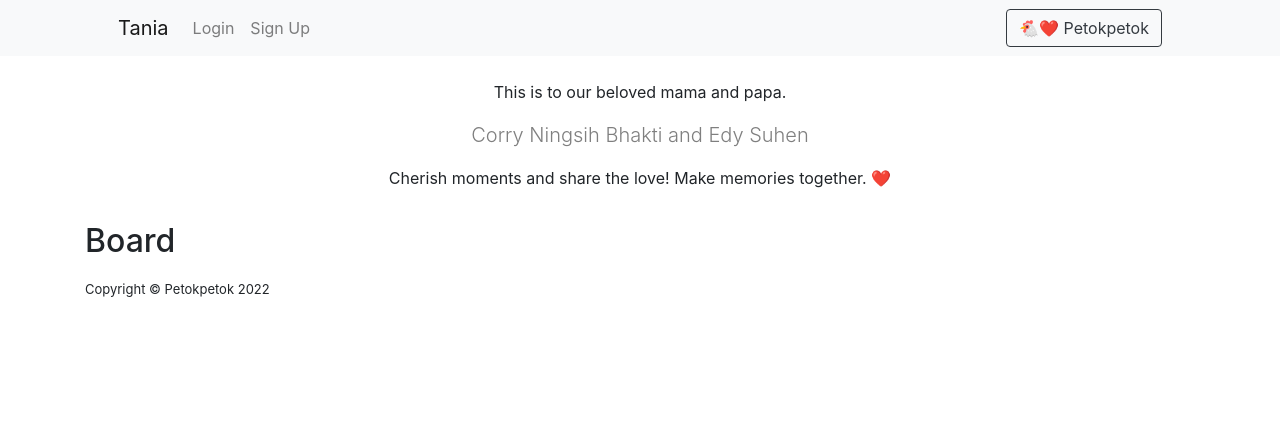
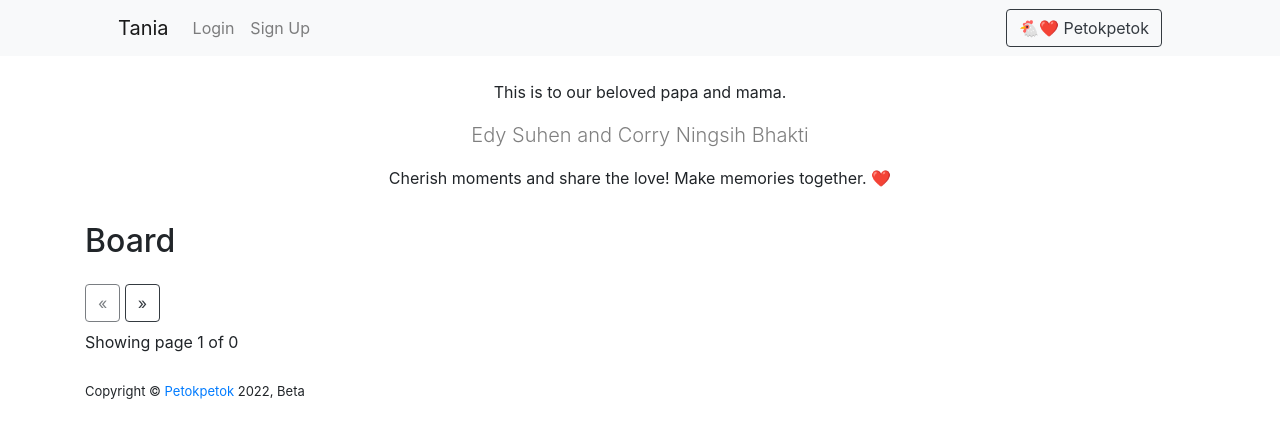
Before and after one commit to cllom/petokpetok, a Flask app: page / in a window 1280 px wide. Shown: the top 438 px of the page. Run offline with Flask 2, Linux system fonts and the light colour scheme; data that the repository does not hold is empty; some libraries are stand-ins or nearby versions.

Commit message:
add pagination

```diff
--- a/website/auth.py
+++ b/website/auth.py
@@ -29,7 +29,6 @@ def login():
 @auth.route('/logout')
 @login_required
 def logout():
-	# return "<p>Logout</p>"
 	logout_user()
 	return redirect(url_for('auth.login'))
 
@@ -39,7 +38,7 @@ def sign_up():
 		email = request.form.get('email')
 		firstName = request.form.get('firstName')
 		password1 = request.form.get('password1')
-		password2 = request.form.get('password1')
+		password2 = request.form.get('password2')
 
 		user = User.query.filter_by(email=email).first()
 
--- a/website/templates/base.html
+++ b/website/templates/base.html
@@ -36,7 +36,7 @@
 					</div>
 					<!-- Petokpetok Logo -->
 					<div class="navbar-nav ml-auto">
-						<a href="http://petokpetok.com/" class="btn btn-outline-dark" type="submit">
+						<a href="/" class="btn btn-outline-dark" type="submit">
 							<i class="bi-chat-text-fill me-2"></i>
 							🐔❤️ Petokpetok
 						</a>
@@ -73,7 +73,7 @@
 
 		<!-- Footer-->
 		<footer class="py-2 bg-white">
-			<div class="container"><font size="-1" class="m-0 text-left">Copyright &copy; Petokpetok 2022</font></div>
+			<div class="container"><font size="-1" class="m-0 text-left">Copyright &copy; <a href="http://petokpetok.com/">Petokpetok</a> 2022, Beta</font></div>
 		</footer>
 
 
--- a/website/templates/board.html
+++ b/website/templates/board.html
@@ -6,8 +6,8 @@
 <header class="bg-white py-3">
 	<div class="container px-4 px-lg-5 my-2">
 		<div class="text-center text-black">
-			<p>This is to our beloved mama and papa. </p>
-			<p class="lead fw-normal text-black-50 mb-0">Corry Ningsih Bhakti and Edy Suhen </p>
+			<p>This is to our beloved papa and mama. </p>
+			<p class="lead fw-normal text-black-50 mb-0">Edy Suhen and Corry Ningsih Bhakti </p>
 			<p></p>
 			<p class="fw-bolder">Cherish moments and share the love! Make memories together. ❤️</p>
 		</div>
@@ -17,7 +17,7 @@
 <h2>Board</h2>
 
 <ul class="list-group list-group-flash" id="notes">
-	{% for note in query %}
+	{% for note in query.items %}
 	<li class="list-group-item">
 		{{ note.userName }}
 		<div align='center'>
@@ -31,6 +31,44 @@
 		<font size="-3">{{ note.date }} </font>
 	</li>
 	{% endfor %}
+</ul>
 
-</ul>
+<!-- Pagination Links-->
+<div class="text-left mt-3">
+    <a href="{{ url_for('views.home', page=query.prev_num) }}"
+       class="btn btn-outline-dark
+       {% if query.page == 1 %}disabled{% endif %}">
+        &laquo;
+    </a>
+<!-- Loop through the number of pages to display a link for each-->
+    {% for page_num in query.iter_pages(left_edge=1, right_edge=1, left_current=1, right_current=2) %}
+{% if page_num %}
+<!-- Check for the active page and set the link to "Active"-->
+            {% if query.page == page_num %}
+            <a href="{{ url_for('views.home', page=page_num) }}"
+               class="btn btn-dark">
+                {{ page_num }}
+            </a>
+            {% else %}
+            <a href="{{ url_for('views.home', page=page_num) }}"
+               class="btn btn-outline-dark">
+                {{ page_num }}
+            </a>
+            {% endif %}
+        {% else %}
+            ...
+        {% endif %}
+    {% endfor %}
+    <a href="{{ url_for('views.home', page=query.next_num) }}"
+       class="btn btn-outline-dark
+       {% if query.page == query.pages %}disabled{% endif %}">
+        &raquo;
+    </a>
+	<p class="text-left mt-2">
+		Showing page {{ query.page }} of {{ query.pages }}
+	</p>
+</div>
+
+
+
 {% endblock %}
--- a/website/templates/signup.html
+++ b/website/templates/signup.html
@@ -8,7 +8,7 @@
 		<label for="email">Email Address</label>
 		<input type="email" name="email" id="email" class="form-control" placeholder="abc@xyz.com"/>
 		<label for="firstName">Full Name</label>
-		<input type="text" name="firstName" id="firstName" class="form-control" placeholder="Enter first name"/>
+		<input type="text" name="firstName" id="firstName" class="form-control" placeholder="Enter full name"/>
 		<label for="password1">Password</label>
 		<input type="password" name="password1" id="password1" class="form-control" placeholder="Enter 6 digit/alphanumeric password"/>
 		<label for="password2">Confirm password</label>
--- a/website/views.py
+++ b/website/views.py
@@ -10,9 +10,14 @@ from PIL import Image
 
 views = Blueprint('views', __name__)
 
+ROWS_PER_PAGE = 5
+
 @views.route('/')
 def home():
-	query = Note.query.order_by(db.desc(Note.date)).all()
+	# Set the pagination configuration
+	page = request.args.get('page', 1, type=int)
+	#query = Note.query.order_by(db.desc(Note.date)).all()
+	query = Note.query.order_by(db.desc(Note.date)).paginate(page=page, per_page=ROWS_PER_PAGE)
 	return render_template("board.html", user=current_user, query=query)
 
 @views.route('/edit', methods=['GET', 'POST'])
```
Also changed, not shown: website/__init__.py (+10 -2 lines).
